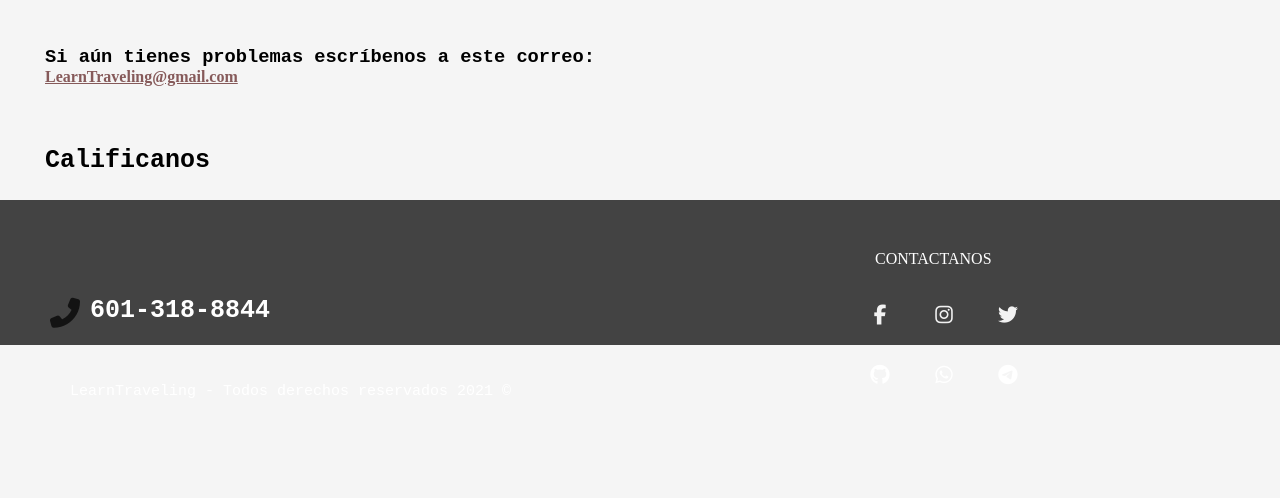
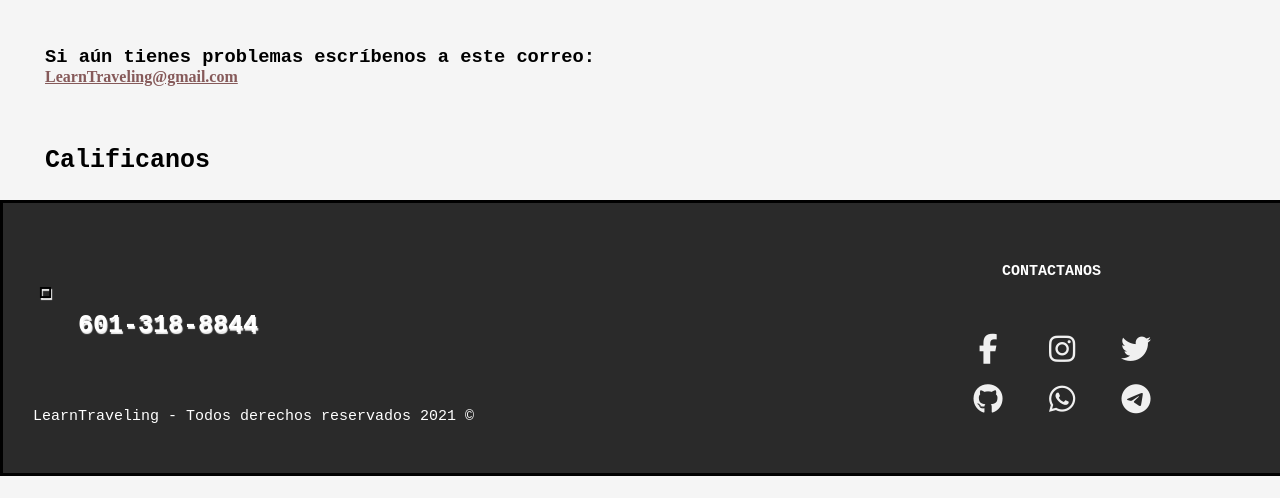
Before and after one commit to wizardcode-bot/LearnTraveling-website, a PHP site: page /help.php in a window 1280 px wide. Shown: the part 302-800 px from the top of the page. Run offline with PHP 8.4, Linux system fonts and the light colour scheme; some libraries are stand-ins or nearby versions.

Commit message:
arreglé el footer

```diff
--- a/footer.php
+++ b/footer.php
@@ -10,13 +10,17 @@
 </head>
 
 <footer>
-        <p class="contactar">
-            CONTACTANOS
-        </p>
+    <div class="contactos">
+        <p>CONTACTANOS</p>
+    </div>
 
+    <!-- contacto teléfono -->
     <i class="fas fa-phone-alt telefono"> <p class="textotel">601-318-8844</p></i>
-        <p class="textofooter">LearnTraveling - Todos derechos reservados 2021 &copy;</p>
+    <div class="textofooter">
+        <p >LearnTraveling - Todos derechos reservados 2021 &copy;</p>
+    </div>
 
+    <!-- contácto de redes sociales -->
     <div class="redes1">
         <ul>
             <li><a href="https://github.com/wizardcode-bot/LearnTraveling-website"><i class="fab fa-github"></i></a></li>
@@ -32,4 +36,6 @@
             <li> <a href="http://www.twitter.com" class="twitter"><i class="fab fa-twitter"></i></a></li>
         </ul>
     </div>
+
 </footer>
+</html>
--- a/stylesfooter.css
+++ b/stylesfooter.css
@@ -1,44 +1,61 @@
 /* Acá empieza todo lo de footer */
 footer{
-    background-color: rgba(0, 0, 0, 0.726);
-    padding: 50px;
-    height: max-content;
+    background-color: rgba(0, 0, 0, 0.829);
+    height: 270px;
+    width: 100%;
     margin-top: 10px;
+    border: 3px solid black;
 }
 
 /* texto para copyright */
 .textofooter{
     text-align: left;
-    margin-top: 60px;
-    margin-left: 20px;
+    margin-top: 70px;
+    margin-left: 30px;
     color: white;
     font-family: 'Courier New', Courier, monospace;
     font-size: 15px;
 }
 
+/* icono de teléfono */
 .telefono{
     font-size: 30px;
-    margin-top: 30px;
-    color: rgba(8, 8, 8, 0.815);
+    margin-left: 35px;
+    margin-top: -15px;
+    font-family: 'Courier New', Courier, monospace;
+    color: black;
+    text-shadow: 1px 2px 1px whitesmoke;
 }
 
 .textotel{
     font-family: 'Courier New', Courier, monospace;
     color: white;
-    margin-top: -30px;
+    padding-top: 8px;
     margin-left: 40px;
     font-size: 25px;
 }
+
+/* texto de contactanos */
+.contactos{
+     font-family: 'Courier New', Courier, monospace;
+     font-size: 15px;
+     font-weight: 800;
+     margin-left: 999px;
+     padding-top: 60px;
+     padding-bottom: 10px;
+     color: white;
+}
+
 .redes{
-     height: 10px;
+     height: 20px;
      margin-top: -70px;
-     margin-left: 800px;
+     margin-left: 950px;
 }
 .redes ul li{
      display: inline-block;/*para que esteb horizontal*/
      margin:5px 5px;
-     width: 50px;
-     height: 50px;
+     width: 60px;
+     /* height: 50px; */
      text-align: center;
 }
 .redes ul li a{
@@ -46,18 +63,18 @@ footer{
      padding: 0 10px;
      color: rgba(255, 255, 255, 0.932);
      line-height: 50px;/*la altura para que queden en el centro*/
-     font-size: 20px;/*tamaño de fuente*/
+     font-size: 30px;/*tamaño de fuente*/
 }
 .redes1{
-     height: 10px;
+     height: 20px;
      margin-top: -55px;
-     margin-left: 800px;
+     margin-left: 950px;
 }
 .redes1 ul li{
      display: inline-block;/*para que esteb horizontal*/
      margin:5px 5px;
-     width: 50px;
-     height: 50px;
+     width: 60px;
+     /* height: 50px; */
      text-align: center;
 }
 .redes1 ul li a{
@@ -65,9 +82,5 @@ footer{
      padding: 0 10px;
      color: rgba(255, 255, 255, 0.932);
      line-height: 50px;/*la altura para que queden en el centro*/
-     font-size: 20px;/*tamaño de fuente*/
+     font-size: 30px;/*tamaño de fuente*/
 }
-.contactar{
-    margin-left: 825px;
-    color: white;
-}
```
Lines whose indentation alone changed are shown as unchanged.
